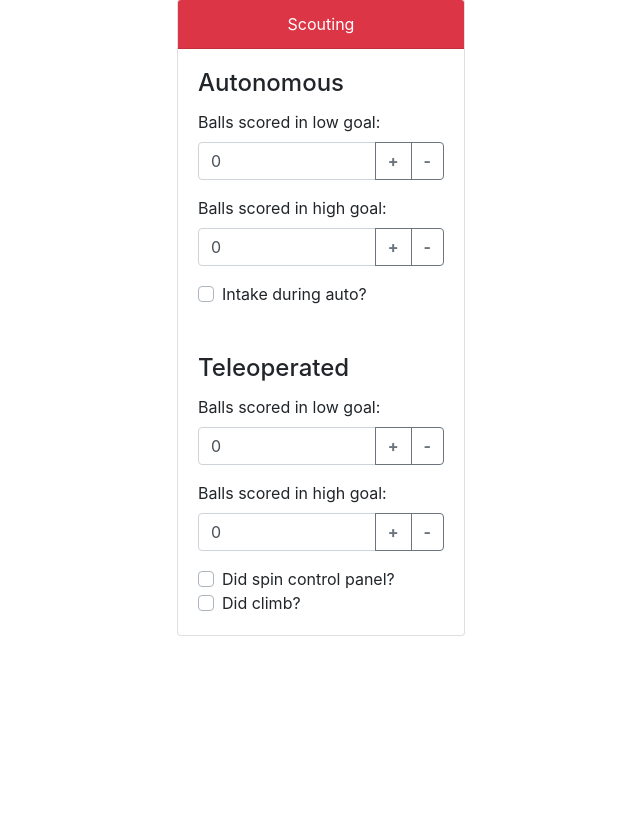
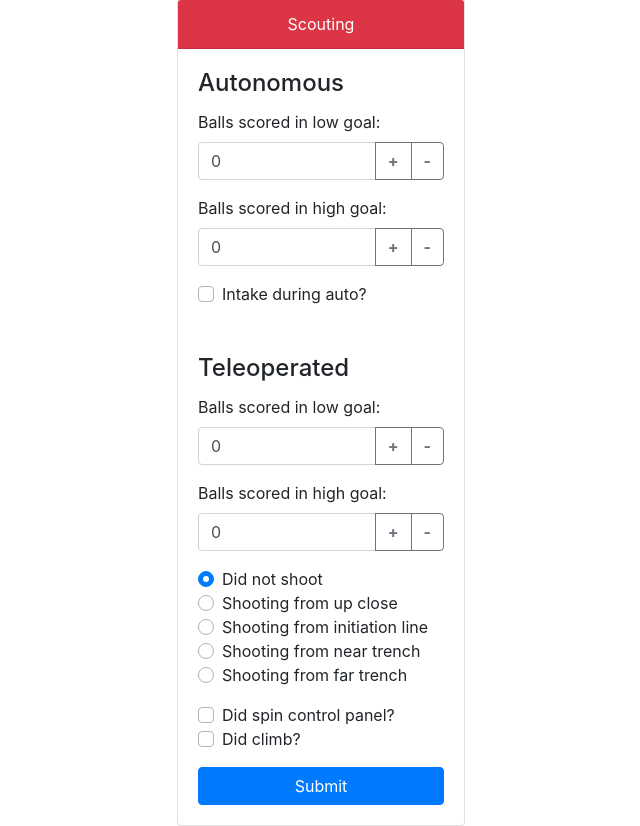
Before and after one commit to team1306/nilus-scouting, a Django app: template nilus/season2020/templates/season2020/scout.html in a window 1280 px wide. Shown: the part 17-843 px from the top of the page, without its empty margins (319-959 px from the left). Before the commit the page ends 653 px from the top, so only its background shows below. Run offline with Django 3.2, Linux system fonts and the light colour scheme; the template is opened without the code that fills it, so the values that code supplies are empty; some libraries are stand-ins or nearby versions.

Commit message:
Add radio buttons and submit button

```diff
--- a/nilus/season2020/static/season2020/scout.js
+++ b/nilus/season2020/static/season2020/scout.js
@@ -1,3 +1,14 @@
-$(document).ready(function() {
-
+$(document).ready(function()
+{
+   $("#buttonSubmit").click(function()
+   {
+        if(confirm("Ready to submit?"))
+        {
+            $("#formScouting").submit();
+        }
+        else
+        {
+            return false;
+        }
+   });
 });
--- a/nilus/season2020/templates/season2020/scout.html
+++ b/nilus/season2020/templates/season2020/scout.html
@@ -25,7 +25,7 @@
         </div>
 
         <div class="card-body">
-            <form>
+            <form id="formScouting">
                 {% csrf_token %}
 
                 <h4 class="card-title">Autonomous</h4>
@@ -81,15 +81,41 @@
                     </div>
                 </div>
 
-                <div class="custom-control custom-checkbox">
-                    <input id="inputTeleControlPanel" name="teleControlPanel" type="checkbox" value="yes" class="custom-control-input">
-                    <label for="inputTeleControlPanel" class="custom-control-label">Did spin control panel?</label>
+                <div class="form-group">
+                    <div class="custom-control custom-radio">
+                        <input type="radio" id="inputDistanceNone" name="distance" class="custom-control-input" value="" checked>
+                        <label for="inputDistanceNone" class="custom-control-label">Did not shoot</label>
+                    </div>
+                    <div class="custom-control custom-radio">
+                        <input type="radio" id="inputDistanceClose" name="distance" class="custom-control-input" value="UC">
+                        <label for="inputDistanceClose" class="custom-control-label">Shooting from up close</label>
+                    </div>
+                    <div class="custom-control custom-radio">
+                        <input type="radio" id="inputDistanceLine" name="distance" class="custom-control-input" value="IL">
+                        <label for="inputDistanceLine" class="custom-control-label">Shooting from initiation line</label>
+                    </div>
+                    <div class="custom-control custom-radio">
+                        <input type="radio" id="inputDistanceNear" name="distance" class="custom-control-input" value="NT">
+                        <label for="inputDistanceNear" class="custom-control-label">Shooting from near trench</label>
+                    </div>
+                    <div class="custom-control custom-radio">
+                        <input type="radio" id="inputDistanceFar" name="distance" class="custom-control-input" value="FT">
+                        <label for="inputDistanceFar" class="custom-control-label">Shooting from far trench</label>
+                    </div>
                 </div>
 
-                <div class="custom-control custom-checkbox">
-                    <input id="inputTeleClimb" name="teleClimb" type="checkbox" value="yes" class="custom-control-input">
-                    <label for="inputTeleClimb" class="custom-control-label">Did climb?</label>
+                <div class="form-group">
+                    <div class="custom-control custom-checkbox">
+                        <input id="inputTeleControlPanel" name="teleControlPanel" type="checkbox" value="yes" class="custom-control-input">
+                        <label for="inputTeleControlPanel" class="custom-control-label">Did spin control panel?</label>
+                    </div>
+                    <div class="custom-control custom-checkbox">
+                        <input id="inputTeleClimb" name="teleClimb" type="checkbox" value="yes" class="custom-control-input">
+                        <label for="inputTeleClimb" class="custom-control-label">Did climb?</label>
+                    </div>
                 </div>
+
+                <button type="submit" id="buttonSubmit" class="btn btn-primary w-100">Submit</button>
             </form>
         </div>
     </div>
```
